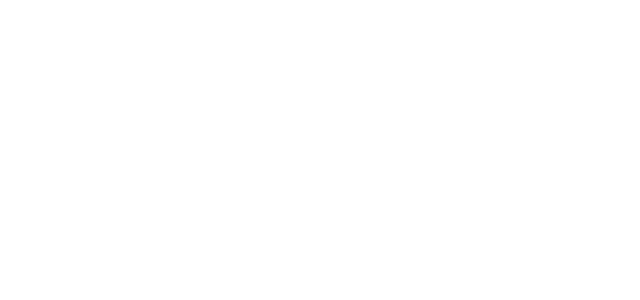
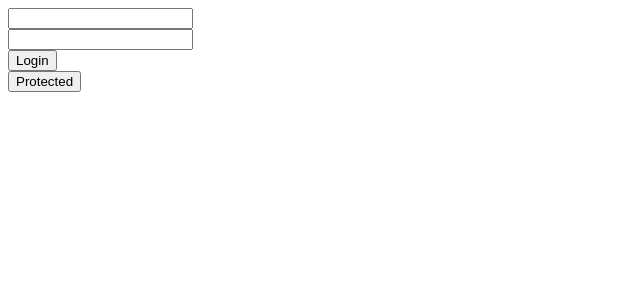
Before and after one commit to deumolo/simple-jwt-exercise, a React (Create React App) app in the folder jwt-auth-example-frontend/: page / in a window 1280 px wide. Shown: the top 300 px of the page, without its empty margins (0-640 px from the left). Built offline with nearby package versions, Linux system fonts and the light colour scheme; the HTML template or start-up script is replaced by a standard one.

Commit message:
Frontend - Created jsx markup to include input and submit button elements

```diff
--- a/jwt-auth-example-frontend/src/App.js
+++ b/jwt-auth-example-frontend/src/App.js
@@ -36,7 +36,31 @@
     }
   };
 
-  return <></>;
+  return (
+    <>
+      <div>
+        {token && <p>Already signed in </p>}
+        <input
+          onChange={(e) => {
+            setUsername(e.target.value);
+          }}
+        />
+      </div>
+      <div>
+        <input
+          onChange={(e) => {
+            setPassword(e.target.value);
+          }}
+        />
+      </div>
+      <div>
+        <button onClick={loginHandler}>Login</button>
+      </div>
+      <div>
+        <button onClick={protectedHandler}>Protected</button>
+      </div>
+    </>
+  );
 }
 
 export default App;
```
